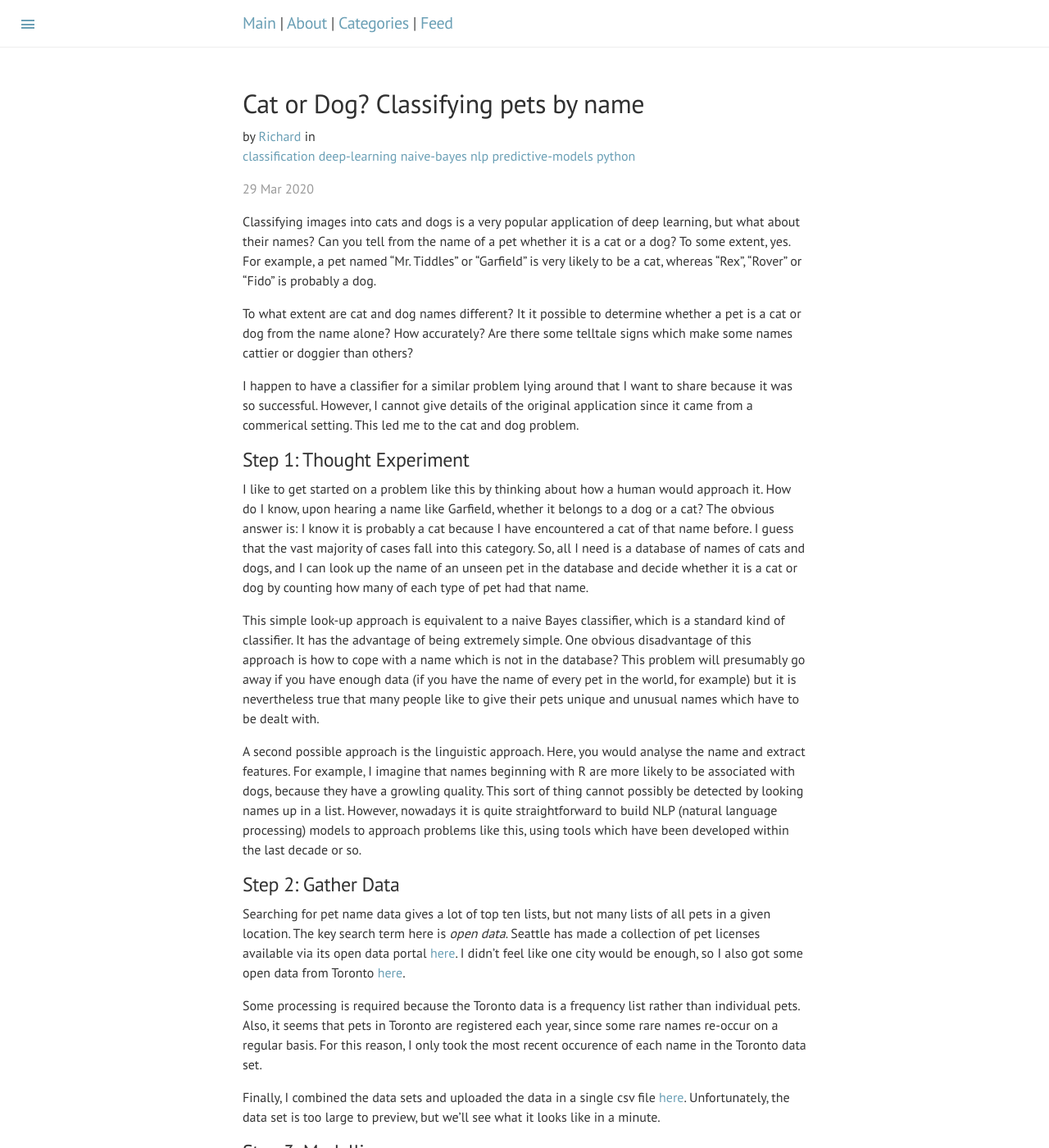
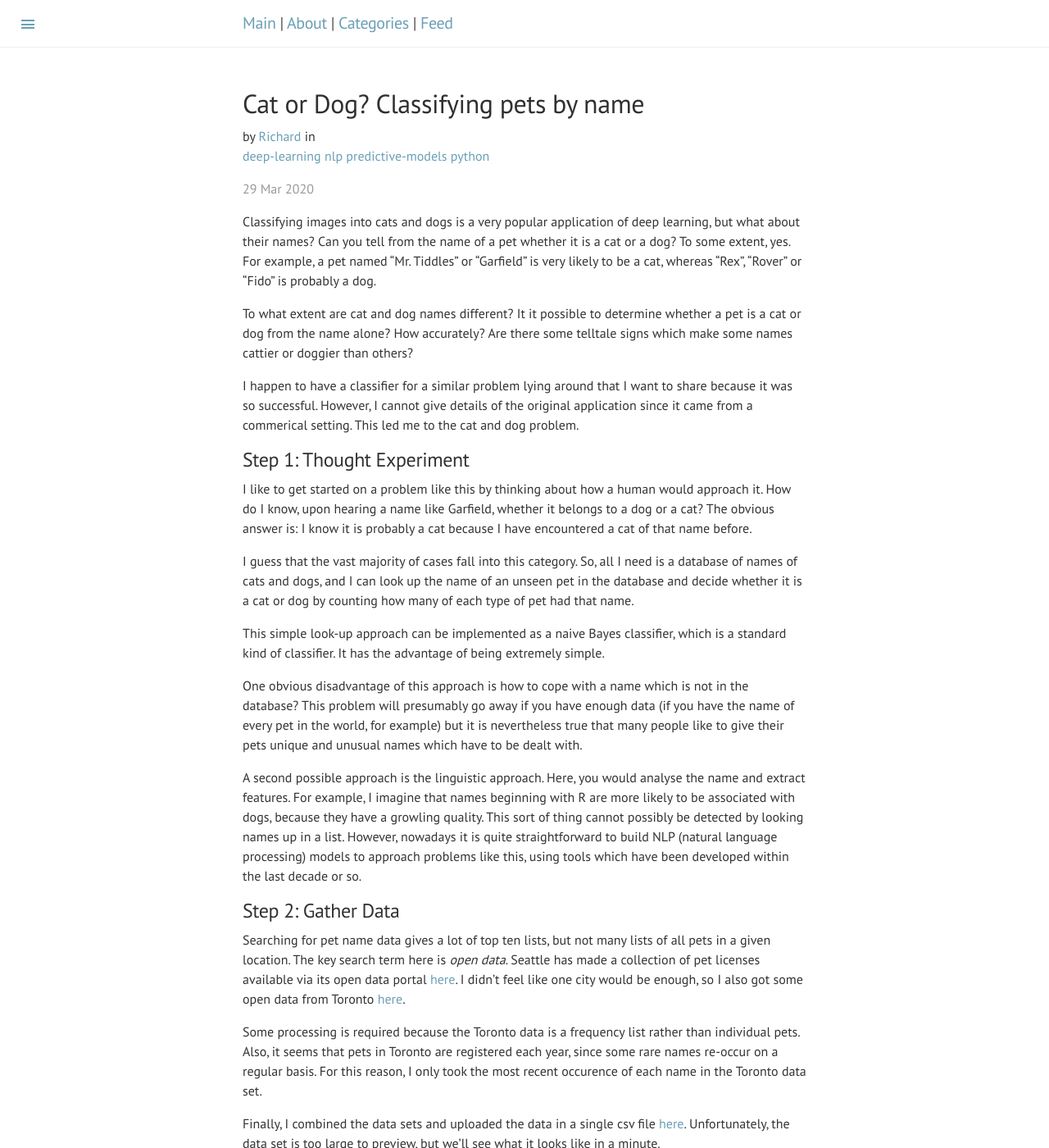
Before and after one commit to datascienceconfidential/datascienceconfidential.github.io, a Jekyll site: the page built from _posts/2020-03-29-cat-or-dog.md, in a window 1280 px wide and 1400 px high. Shown: the whole window at 82% size. Built offline with Jekyll 4.4.1, drawn with Linux system fonts in a browser that asks for light colours; comment, search, counter and statistics services are not loaded.

Commit message:
missed cat id

```diff
--- a/_posts/2020-03-29-cat-or-dog.md
+++ b/_posts/2020-03-29-cat-or-dog.md
@@ -5,7 +5,7 @@
 header-img: "blog/images/2020-03/godcat.png"
 date: 2020-03-29
 author: Richard
-categories: classification deep-learning naive-bayes nlp predictive-models python
+categories: deep-learning nlp predictive-models python
 published: true
 ---
 Classifying images into cats and dogs is a very popular application of deep learning, but what about their names? Can you tell from the name of a pet whether it is a cat or a dog? To some extent, yes. For example, a pet named "Mr. Tiddles" or "Garfield" is very likely to be a cat, whereas "Rex", "Rover" or "Fido" is probably a dog.
@@ -16,9 +16,13 @@
 
 ## Step 1: Thought Experiment
 
-I like to get started on a problem like this by thinking about how a human would approach it. How do I know, upon hearing a name like Garfield, whether it belongs to a dog or a cat? The obvious answer is: I know it is probably a cat because I have encountered a cat of that name before. I guess that the vast majority of cases fall into this category. So, all I need is a database of names of cats and dogs, and I can look up the name of an unseen pet in the database and decide whether it is a cat or dog by counting how many of each type of pet had that name.
+I like to get started on a problem like this by thinking about how a human would approach it. How do I know, upon hearing a name like Garfield, whether it belongs to a dog or a cat? The obvious answer is: I know it is probably a cat because I have encountered a cat of that name before.
 
-This simple look-up approach is equivalent to a naive Bayes classifier, which is a standard kind of classifier. It has the advantage of being extremely simple. One obvious disadvantage of this approach is how to cope with a name which is not in the database? This problem will presumably go away if you have enough data (if you have the name of every pet in the world, for example) but it is nevertheless true that many people like to give their pets unique and unusual names which have to be dealt with.
+I guess that the vast majority of cases fall into this category. So, all I need is a database of names of cats and dogs, and I can look up the name of an unseen pet in the database and decide whether it is a cat or dog by counting how many of each type of pet had that name.
+
+This simple look-up approach can be implemented as a naive Bayes classifier, which is a standard kind of classifier. It has the advantage of being extremely simple.
+
+One obvious disadvantage of this approach is how to cope with a name which is not in the database? This problem will presumably go away if you have enough data (if you have the name of every pet in the world, for example) but it is nevertheless true that many people like to give their pets unique and unusual names which have to be dealt with.
 
 A second possible approach is the linguistic approach. Here, you would analyse the name and extract features. For example, I imagine that names beginning with R are more likely to be associated with dogs, because they have a growling quality. This sort of thing cannot possibly be detected by looking names up in a list. However, nowadays it is quite straightforward to build NLP (natural language processing) models to approach problems like this, using tools which have been developed within the last decade or so.
 
@@ -73,7 +77,7 @@
 								  transition: width 1s ease-in-out;
 								  transition: height 1s ease-in-out;
 								  ">
-	<svg viewBox = "0 0 100 100" preserveAspectRatio="xMinYMin meet" width="300" height="300" id="dog">
+	<svg viewBox = "0 0 100 100" preserveAspectRatio="xMinYMin meet" width="300" height="300" id="cat">
   <rect x="15" y="15%" rx="35" ry="35" width="70%" height="70%"
   style="fill:grey;" />
   <rect x="15" y="5" rx="1" ry="5" width="10%" height="30%"
```
